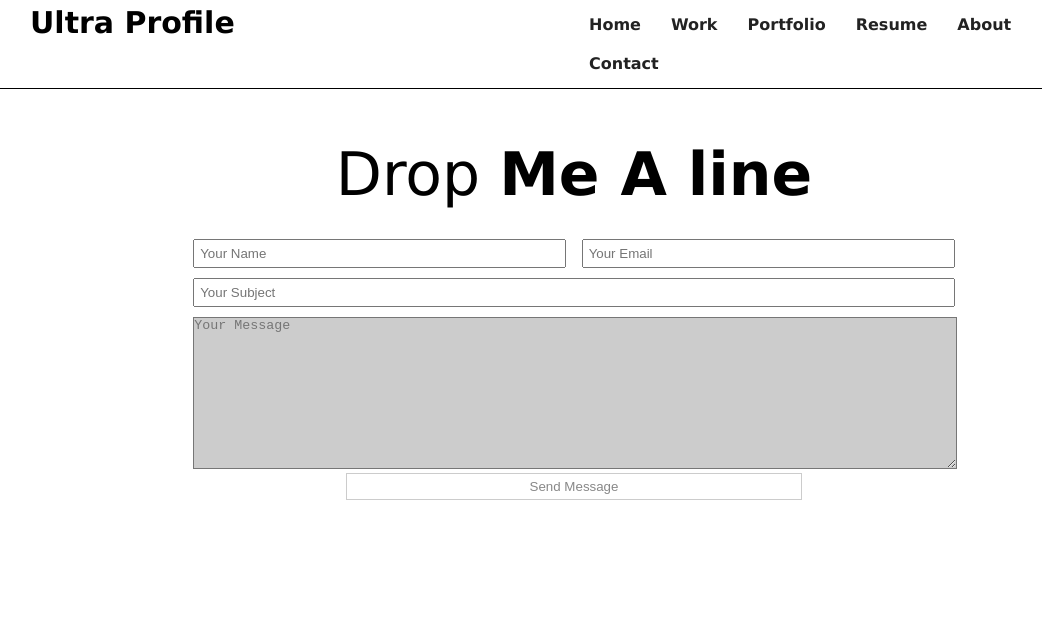
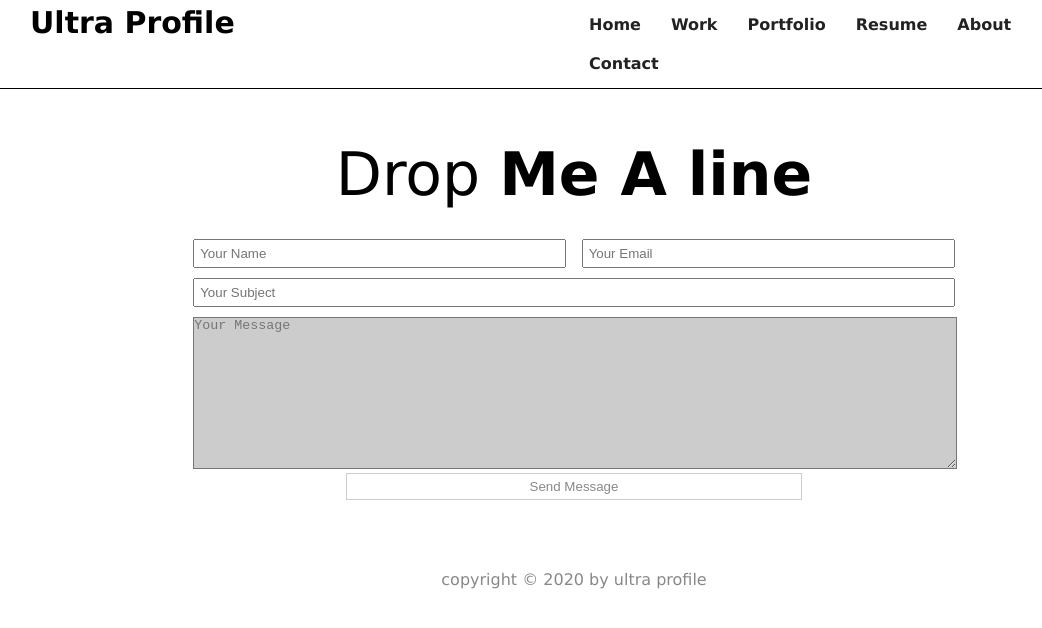
Before and after one commit to EMahmoudNabil/Create-Template-Using-React, a React (Create React App) app: page /contact in a window 1280 px wide. Shown: the top 628 px of the page, without its empty margins (66-1108 px from the left). Built offline with nearby package versions, Linux system fonts and the light colour scheme.

Commit message:
Footer Component

```diff
--- a/src/Components/Contact/index.js
+++ b/src/Components/Contact/index.js
@@ -1,10 +1,12 @@
-import React from 'react';
+import React, { Fragment } from 'react';
 import './style.css'
+import Footer from '../Footer'
 
 const Contact=() => {
   return (
-    <div className="drop">
-    <div className="container">
+    <Fragment>
+      <div className="drop">
+       <div className="container">
         <h2 className="drop-title"><span>Drop </span>Me A line</h2>
         <form action="">
             <div className="form-input">
@@ -15,8 +17,11 @@ const Contact=() => {
             <textarea cols="30" rows="10" placeholder="Your Message"></textarea>
             <input type="submit" value="Send Message"/>
         </form>
-    </div>
-</div>
+      </div>
+  </div>
+<Footer />
+</Fragment>
+
   );
 }
 
--- a/src/Components/Footer/index.js
+++ b/src/Components/Footer/index.js
@@ -1,13 +1,11 @@
 import React from 'react';
-
+import './style.css'
 
 const Footer=() => {
   return (
-    <div className="App ">
-      Footer!!!!
-
-
-    </div>
+    <div className="footer">
+    <p> copyright &copy; 2020 by ultra profile </p>
+  </div>
   );
 }
 
--- a/src/Components/Footer/style.css
+++ b/src/Components/Footer/style.css
@@ -0,0 +1,8 @@
+.footer {
+    text-align: center;
+    padding: 10px 0;
+}
+
+.footer p {
+    color: #888
+}
```
